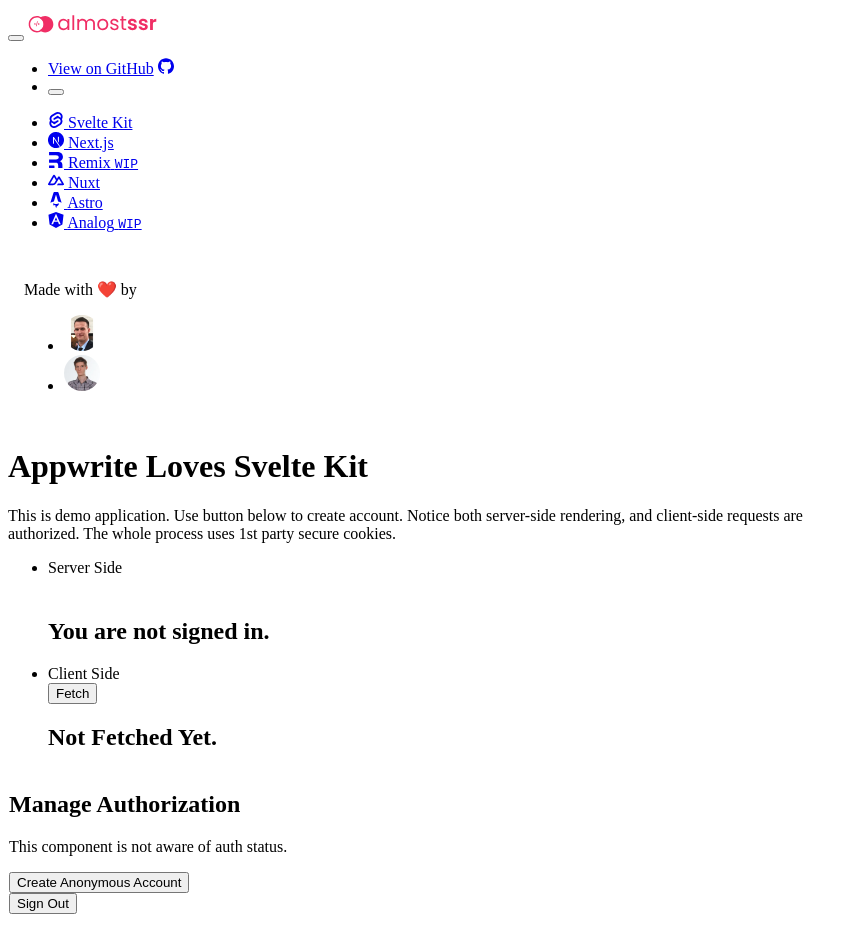
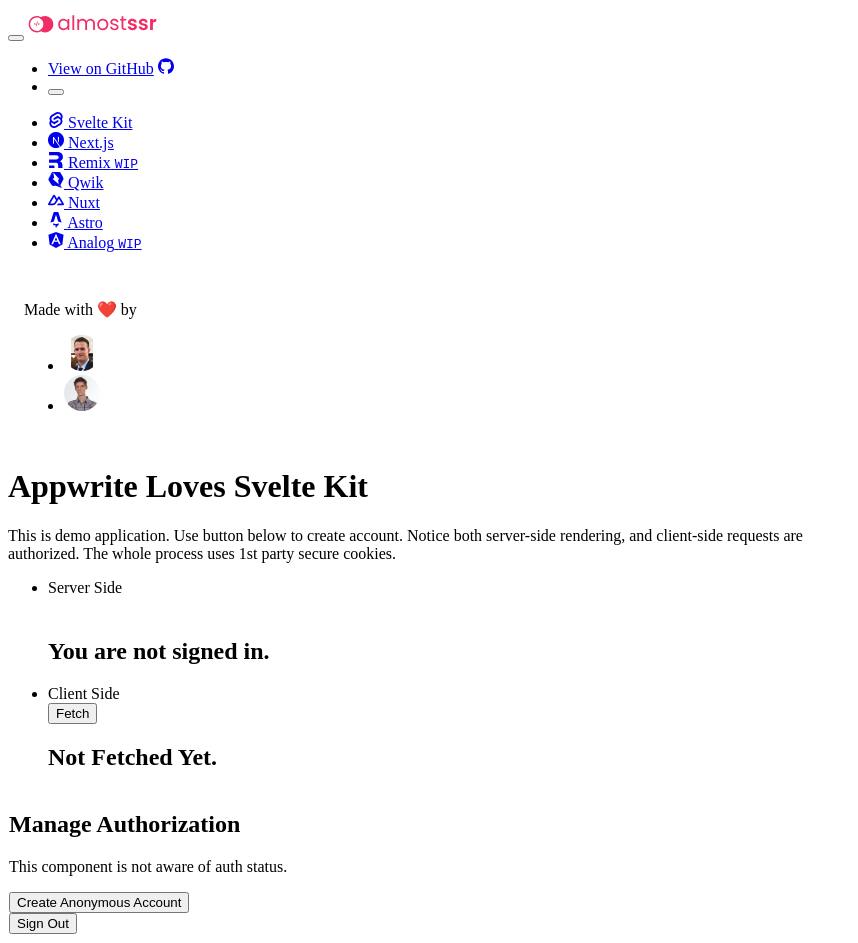
Before and after one commit to Meldiron/appwrite-ssr-svelte-kit, a SvelteKit app: page / in a window 1280 px wide. Shown: the whole page, without its empty margins (0-858 px from the left). Built offline with nearby package versions, Linux system fonts and the light colour scheme; no server answers.

Commit message:
Update +layout.svelte

```diff
--- a/src/routes/+layout.svelte
+++ b/src/routes/+layout.svelte
@@ -133,6 +133,30 @@
 								<code class="inline-code">WIP</code>
 							</a>
 						</li>
+						 <li class="drop-list-item">
+                    <a
+                      class="drop-button u-cross-center is-selected"
+                      href="https://qwik.ssr.almostapps.eu/"
+                    >
+                      <svg
+                        width="16"
+                        viewBox="0 0 164 164"
+                        fill="none"
+                        xmlns="http://www.w3.org/2000/svg"
+                      >
+                        <path
+                          d="M140.301 163.741L110.951 134.541L110.531 134.611L116.001 130.201L48.1213 72.5711L63.5313 57.7211L54.0013 2.20117L11.5813 58.9911C4.30128 66.3511 2.90128 78.3811 8.18128 87.2011L34.9813 131.691C39.0813 138.511 45.5213 142.891 54.5113 142.571C73.5413 141.901 81.9113 141.901 81.9113 141.901L140.281 163.711L140.301 163.731V163.741Z"
+                          fill="currentColor"
+                        />
+                        <path
+                          d="M154.801 81.9212C159.031 73.2012 160.541 65.5712 156.371 57.9212L150.441 47.0012L147.361 41.4012L146.161 39.2012L146.061 39.3412L129.911 11.3412C127.915 7.86085 125.028 4.97549 121.546 2.98228C118.064 0.989063 114.113 -0.0399603 110.101 0.00118734L95.9413 0.401189L53.6913 0.511188C49.7687 0.539401 45.9206 1.58541 42.5236 3.54688C39.1265 5.50835 36.2968 8.31809 34.3113 11.7012L8.6413 62.6812L54.5813 5.53119L114.851 71.8012L104.051 82.7312L110.501 134.571L110.591 134.471V134.611H110.491L110.631 134.741L115.651 139.641L139.951 163.381C140.981 164.361 142.631 163.181 141.951 161.961L126.931 132.391"
+                          fill="currentColor"
+                        />
+                      </svg>
+
+                      <span class="text">Qwik</span>
+                    </a>
+                  </li>
 
 						<li class="drop-list-item">
 							<a class="drop-button u-cross-center" href="https://nuxt.ssr.almostapps.eu/">
```
